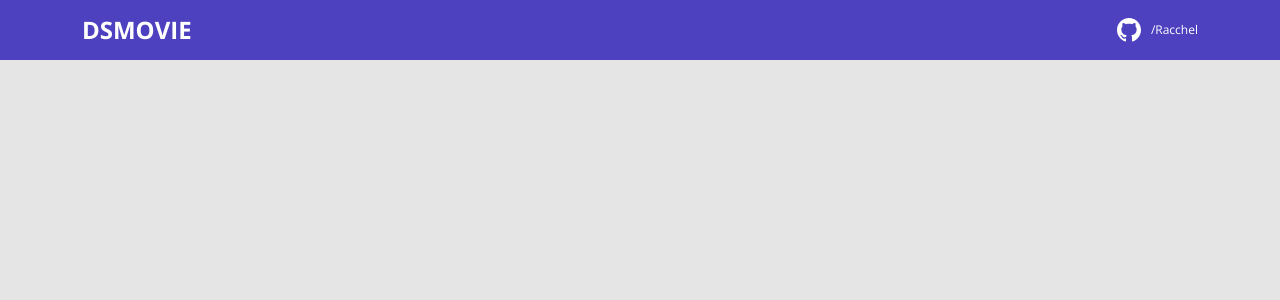
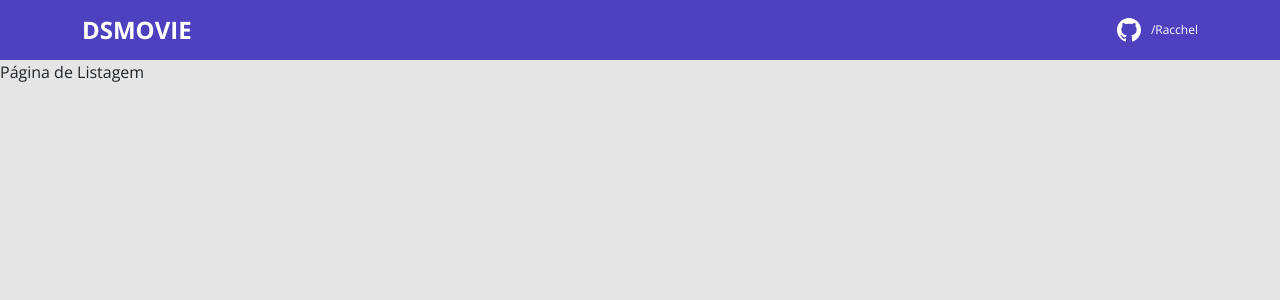
Before and after one commit to Racchel/dsmovie, a React (Create React App) app in the folder frontend/: page / in a window 1280 px wide. Shown: the top 300 px of the page. Built offline with nearby package versions, Linux system fonts and the light colour scheme.

Commit message:
Add Routes! 🖌

```diff
--- a/frontend/package.json
+++ b/frontend/package.json
@@ -10,9 +10,11 @@
     "@types/node": "^16.11.26",
     "@types/react": "^17.0.40",
     "@types/react-dom": "^17.0.13",
+    "@types/react-router-dom": "5.3.2",
     "bootstrap": "5.1.3",
     "react": "^17.0.2",
     "react-dom": "^17.0.2",
+    "react-router-dom": "6.2.1",
     "react-scripts": "5.0.0",
     "styled-components": "^5.3.3",
     "typescript": "^4.6.2",
--- a/frontend/src/App.tsx
+++ b/frontend/src/App.tsx
@@ -1,11 +1,23 @@
-import { Navbar } from './components'
+import {
+  BrowserRouter,
+  Routes,
+  Route
+} from 'react-router-dom'
+
+import { Listing, Form } from 'pages'
+import { Navbar } from 'components'
 
 function App() {
   return (
-    <>
+    <BrowserRouter>
       <Navbar />
-
-    </>
+      <Routes>
+        <Route path='/' element={<Listing />} />
+        <Route path='/form'>
+          <Route path=':movieId' element={<Form />} />
+        </Route>
+      </Routes>
+    </BrowserRouter>
   );
 }
 
--- /dev/null
+++ b/frontend/src/pages/Form/index.tsx
@@ -0,0 +1,7 @@
+import React from 'react'
+
+export default function Form() {
+  return (
+    <div>Página de Form</div>
+  )
+}
--- /dev/null
+++ b/frontend/src/pages/Listing/index.tsx
@@ -0,0 +1,7 @@
+import React from 'react'
+
+export default function Listing() {
+  return (
+    <div>Página de Listagem</div>
+  )
+}
--- /dev/null
+++ b/frontend/src/pages/index.tsx
@@ -0,0 +1,7 @@
+import Form from './Form'
+import Listing from './Listing'
+
+export {
+   Form,
+   Listing
+}
```
Also changed, not shown: 1 other file (tests, documents, lock files or other folders).
